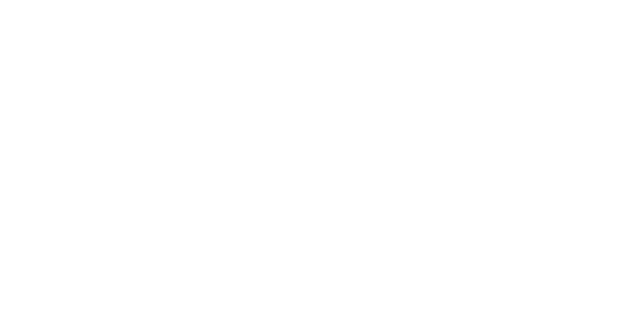
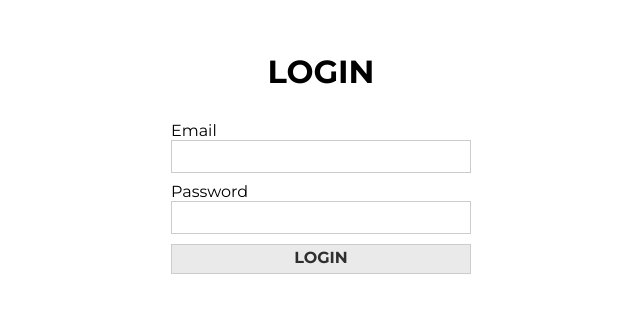
Before and after one commit to paulomontoya/login-page-redux-saga, a React (Create React App) app: page / in a window 1280 px wide. Shown: the part 247-560 px from the top of the page, without its empty margins (319-959 px from the left). Built offline with nearby package versions, Linux system fonts and the light colour scheme.

Commit message:
Base scss and login page form

```diff
--- a/package.json
+++ b/package.json
@@ -4,8 +4,10 @@
   "private": false,
   "dependencies": {
     "node-sass": "^4.12.0",
+    "prop-types": "^15.7.2",
     "react": "^16.8.6",
     "react-dom": "^16.8.6",
+    "react-router-dom": "^5.0.1",
     "react-scripts": "3.0.1"
   },
   "scripts": {
--- a/src/App.js
+++ b/src/App.js
@@ -1,8 +1,18 @@
 import React from "react";
 import css from "./App.module.scss";
+import { BrowserRouter as Router, Route, Switch } from "react-router-dom";
+import LoginPage from "./components/LoginPage";
 
 function App() {
-  return <div className={css.App} />;
+  return (
+    <div className={css.App}>
+      <Router>
+        <Switch>
+          <Route path="/" component={LoginPage} />
+        </Switch>
+      </Router>
+    </div>
+  );
 }
 
 export default App;
--- /dev/null
+++ b/src/components/BaseLayout.scss
@@ -0,0 +1,153 @@
+@import url("https://fonts.googleapis.com/css?family=Montserrat:100,400,700,900&display=swap");
+
+body {
+  font-family: "Montserrat", sans-serif;
+}
+
+/*! normalize.css v8.0.1 | MIT License | github.com/necolas/normalize.css */
+html {
+  line-height: 1.15;
+  -webkit-text-size-adjust: 100%;
+}
+body {
+  margin: 0;
+}
+main {
+  display: block;
+}
+h1 {
+  font-size: 2em;
+  margin: 0.67em 0;
+}
+hr {
+  box-sizing: content-box;
+  height: 0;
+  overflow: visible;
+}
+pre {
+  font-family: monospace, monospace;
+  font-size: 1em;
+}
+a {
+  background-color: transparent;
+}
+abbr[title] {
+  border-bottom: none;
+  text-decoration: underline;
+  text-decoration: underline dotted;
+}
+b,
+strong {
+  font-weight: bolder;
+}
+code,
+kbd,
+samp {
+  font-family: monospace, monospace;
+  font-size: 1em;
+}
+small {
+  font-size: 80%;
+}
+sub,
+sup {
+  font-size: 75%;
+  line-height: 0;
+  position: relative;
+  vertical-align: baseline;
+}
+sub {
+  bottom: -0.25em;
+}
+sup {
+  top: -0.5em;
+}
+img {
+  border-style: none;
+}
+button,
+input,
+optgroup,
+select,
+textarea {
+  font-family: inherit;
+  font-size: 100%;
+  line-height: 1.15;
+  margin: 0;
+}
+button,
+input {
+  overflow: visible;
+}
+button,
+select {
+  text-transform: none;
+}
+[type="button"],
+[type="reset"],
+[type="submit"],
+button {
+  -webkit-appearance: button;
+}
+[type="button"]::-moz-focus-inner,
+[type="reset"]::-moz-focus-inner,
+[type="submit"]::-moz-focus-inner,
+button::-moz-focus-inner {
+  border-style: none;
+  padding: 0;
+}
+[type="button"]:-moz-focusring,
+[type="reset"]:-moz-focusring,
+[type="submit"]:-moz-focusring,
+button:-moz-focusring {
+  outline: 1px dotted ButtonText;
+}
+fieldset {
+  padding: 0.35em 0.75em 0.625em;
+}
+legend {
+  box-sizing: border-box;
+  color: inherit;
+  display: table;
+  max-width: 100%;
+  padding: 0;
+  white-space: normal;
+}
+progress {
+  vertical-align: baseline;
+}
+textarea {
+  overflow: auto;
+}
+[type="checkbox"],
+[type="radio"] {
+  box-sizing: border-box;
+  padding: 0;
+}
+[type="number"]::-webkit-inner-spin-button,
+[type="number"]::-webkit-outer-spin-button {
+  height: auto;
+}
+[type="search"] {
+  -webkit-appearance: textfield;
+  outline-offset: -2px;
+}
+[type="search"]::-webkit-search-decoration {
+  -webkit-appearance: none;
+}
+::-webkit-file-upload-button {
+  -webkit-appearance: button;
+  font: inherit;
+}
+details {
+  display: block;
+}
+summary {
+  display: list-item;
+}
+template {
+  display: none;
+}
+[hidden] {
+  display: none;
+}
--- /dev/null
+++ b/src/components/LoginPage.js
@@ -0,0 +1,32 @@
+import React from "react";
+import css from "./LoginPage.module.scss";
+
+const LoginPage = props => {
+  return (
+    <div className={css.LoginPage}>
+      <h1>Login</h1>
+      <form onSubmit={handleSubmit}>
+        <div>
+          <label htmlFor="email">Email</label>
+          <input type="email" name="email" id="email" autoFocus={true} />
+        </div>
+        <div>
+          <label htmlFor="password">Password</label>
+          <input type="password" name="password" id="password" />
+        </div>
+        <div>
+          <button>Login</button>
+        </div>
+      </form>
+    </div>
+  );
+};
+
+const handleSubmit = event => {
+  event.preventDefault();
+
+  console.log(event.target.email.value);
+  console.log(event.target.password.value);
+};
+
+export default LoginPage;
--- /dev/null
+++ b/src/components/LoginPage.module.scss
@@ -0,0 +1,55 @@
+@import "./BaseLayout.scss";
+
+.LoginPage {
+  display: flex;
+  flex-direction: column;
+  align-items: center;
+  justify-content: center;
+  height: 100vh;
+  width: 100%;
+
+  h1 {
+    text-transform: uppercase;
+  }
+
+  form {
+    max-width: 300px;
+    width: 100%;
+
+    > div {
+      margin-top: 10px;
+      max-width: 600px;
+
+      label {
+        margin-bottom: 4px;
+      }
+
+      input {
+        padding: 6px;
+        width: 100%;
+        outline: 0;
+        border: 1px solid #ccc;
+        box-sizing: border-box;
+      }
+
+      button {
+        width: 100%;
+        background: #eaeaea;
+        color: #2f2f2f;
+        height: 30px;
+        text-transform: uppercase;
+        font-weight: 700;
+        border: 1px solid #ccc;
+        cursor: pointer;
+        transition: 0.2s background, 0.2s color;
+        outline: 0;
+
+        &:hover,
+        &:focus {
+          background: #2f2f2f;
+          color: #fff;
+        }
+      }
+    }
+  }
+}
```
Also changed, not shown: 1 other file (tests, documents, lock files or other folders).
